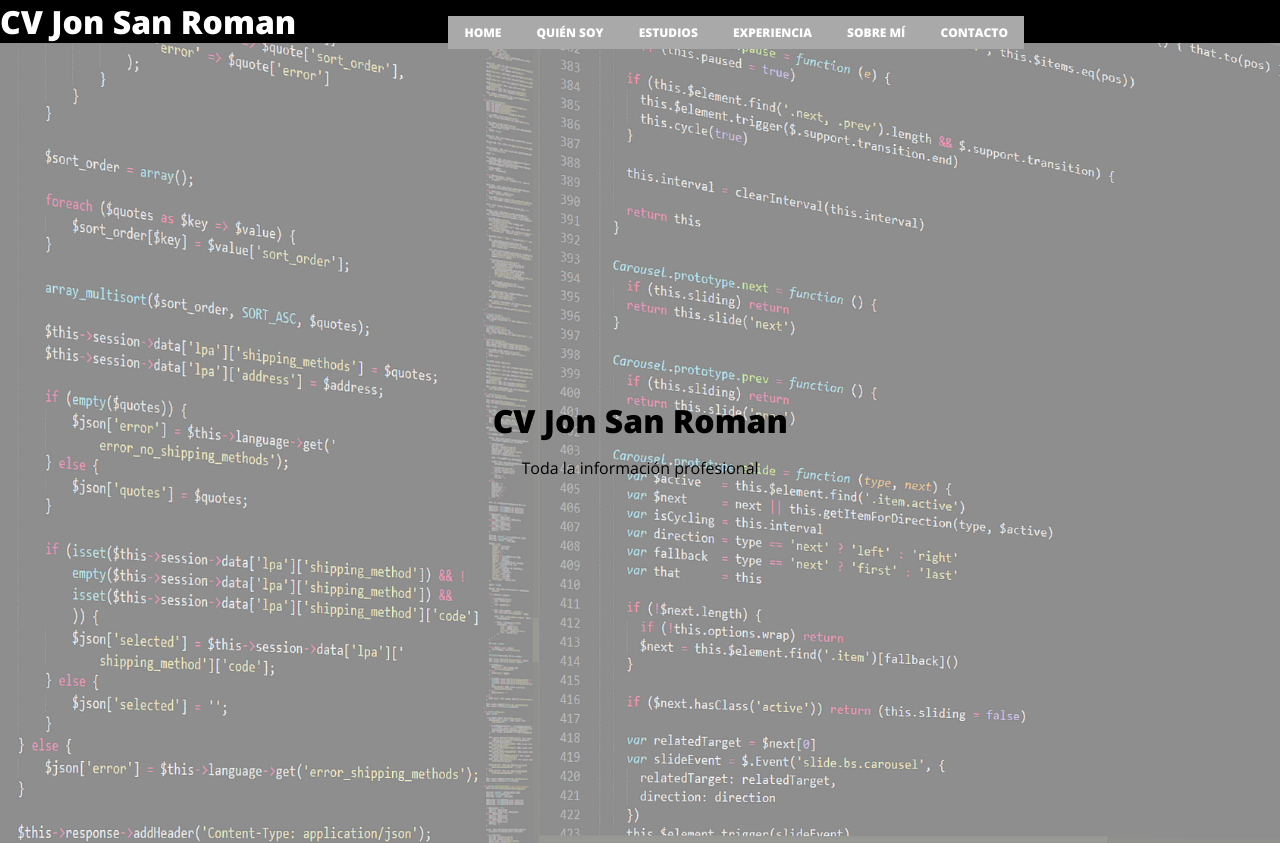
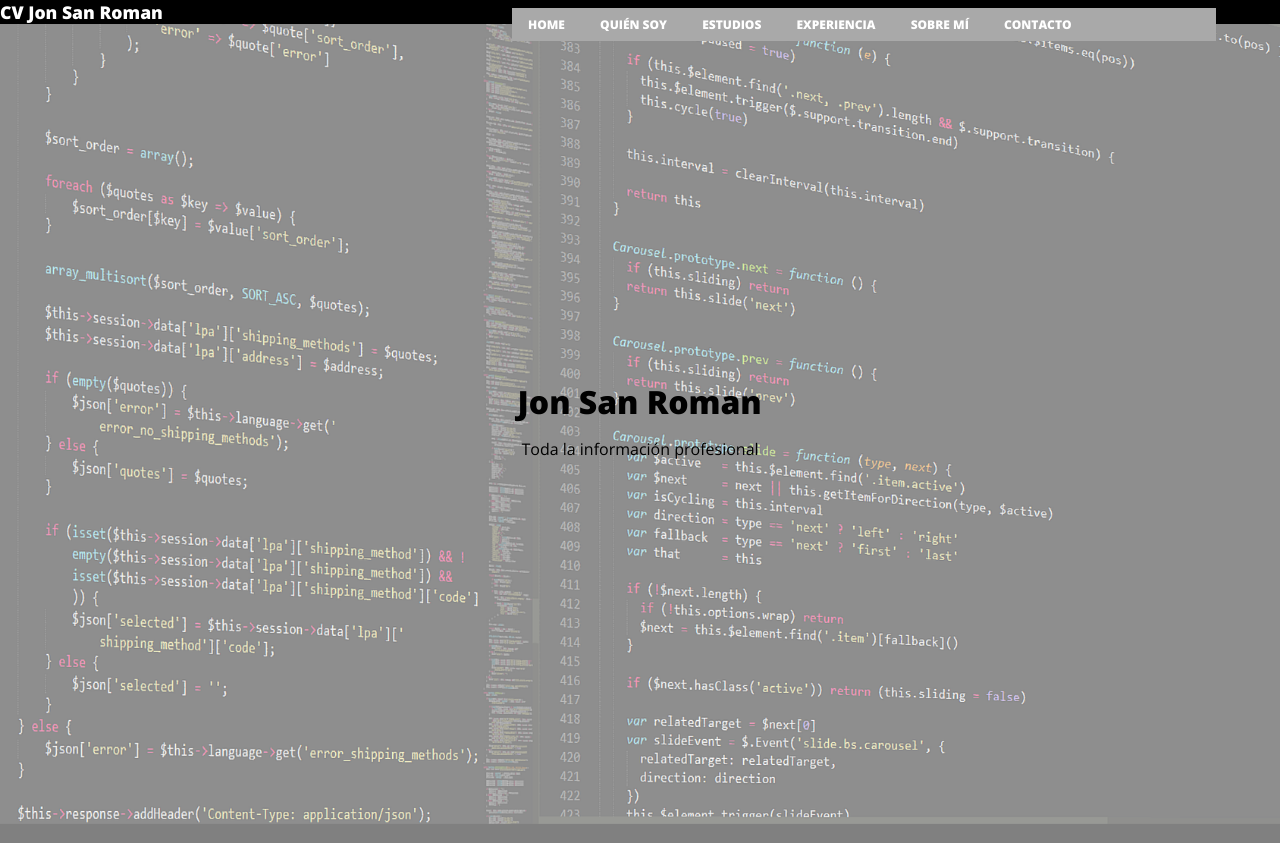
Before and after one commit to BootcampWebV/CVJon, a plain HTML site: page CV/index.html in a window 1280 px wide. Shown: the top 843 px of the page. Drawn offline with nearby package versions, Linux system fonts and the light colour scheme.

Commit message:
Pequeñas correcciones de diseño

```diff
--- a/CV/index.html
+++ b/CV/index.html
@@ -46,7 +46,7 @@
     <section id="home">
         <header>
             <div class="title-wrapper">
-                <h1 class="h1-section">CV Jon San Roman</h1>
+                <h1 class="h1-section">Jon San Roman</h1>
                 <p>Toda la información profesional</p>
             </div>
         </header>
--- a/CV/style.css
+++ b/CV/style.css
@@ -22,10 +22,12 @@ body {
 h1 en el header de sección: 5rem
 h1 en el header de section/post: 3.5rem */
 
+.h1-main {
+    font-size: 1.1rem;
+}
 
-/* .h1-main {
-    font-size: 1.25rem;
-}
+
+/*
 .h1-section {
     font-size: 5rem;
 }
@@ -39,7 +41,7 @@ body>header h1 {
 }
 
 section h1 {
-    font-size: 5rem;
+    font-size: 4rem;
 }
 
 section#full_post h1 {
@@ -86,8 +88,9 @@ nav.menu-top,
 nav.menu-icon {
     position: absolute;
     z-index: 1;
-    right: 20%;
-    top: 1rem;
+    right: 5%;
+    left: 40%;
+    top: 0.5rem;
     font-weight: 800;
     font-size: 0.75rem;
     text-transform: uppercase;
```
